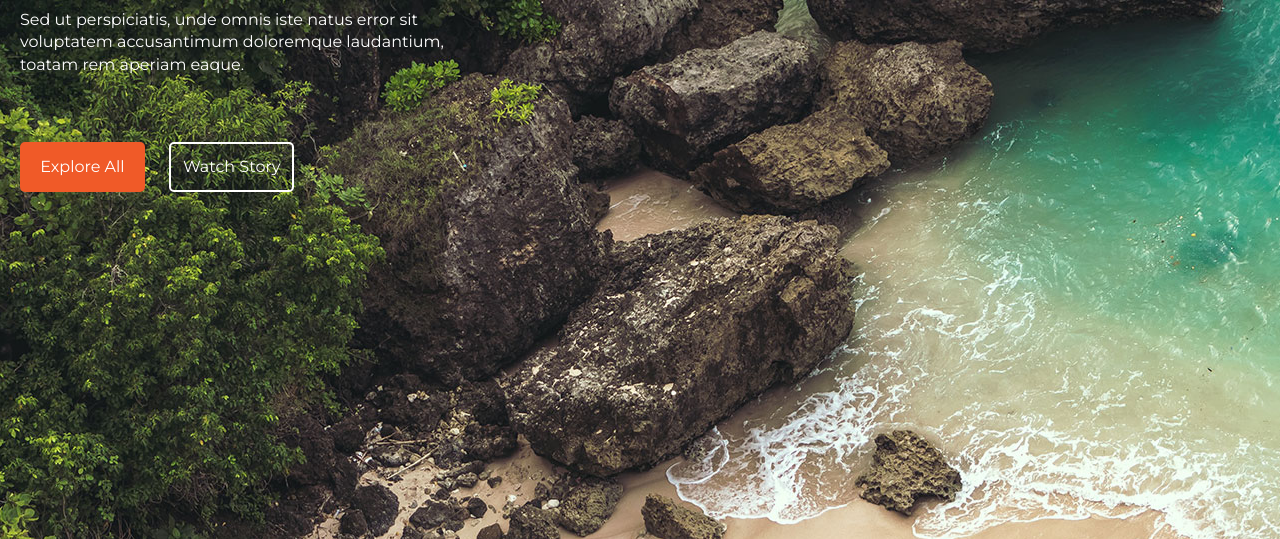
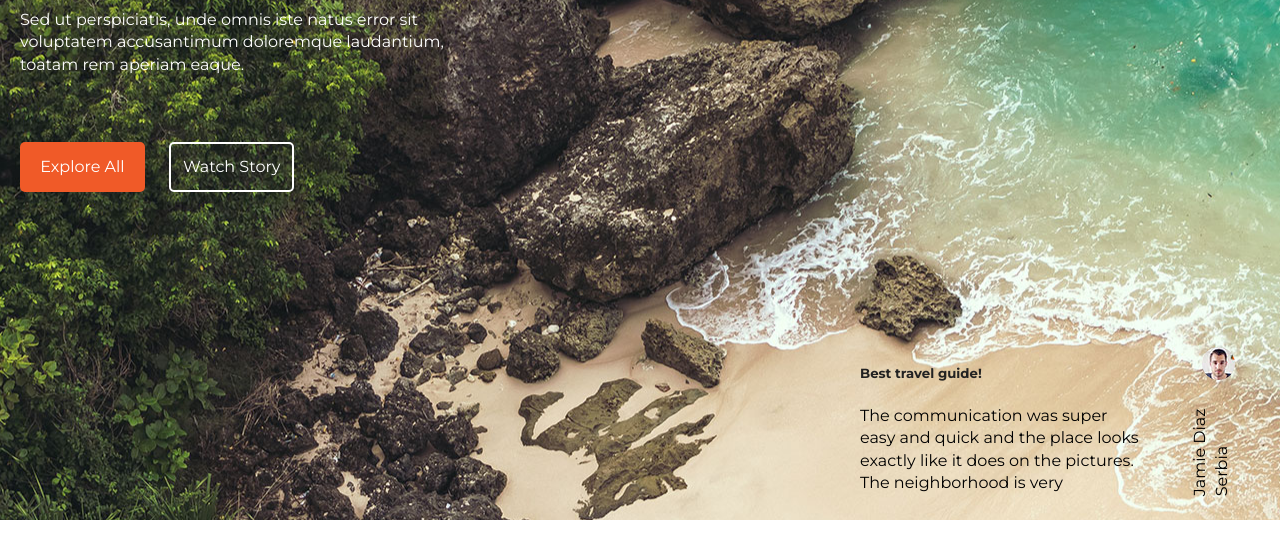
Before and after one commit to Soullighter/Travel_site, a plain HTML site: page index.html in a window 1280 px wide. Shown: the part 209-748 px from the top of the page. Drawn offline with nearby package versions, Linux system fonts and the light colour scheme.

Commit message:
tablet-update
Adjusting hero section.
Adjusting part where are user description and image.

```diff
--- a/css/main.css
+++ b/css/main.css
@@ -203,12 +203,19 @@ nav {
     max-width: 220px;
     float: right;
 }
-.user-experience li:nth-child(3){
-    font-weight: 700;
-}
 .user-experience img {
     border-radius: 50%;
+    float: right;
+    margin-top: 5px;
 }
+.user-experience .user-right-side {
+    float: left;
+    margin-left: 75px;
+}
+.user-experience .user-right-side p {
+    margin: 0;
+}
+
 
 /**********Hero end**********/
 
@@ -424,8 +431,25 @@ button {
    @media only screen and (min-width: 768px) {
     /**********Hero**********/
     .user-experience {
-        margin-top: 350px;
+        max-width: 400px;
+        text-align: left;
     }
+    .user-experience img {
+        widows: 45px;
+        float: right;
+        margin-right: 25px;
+    }
+    .user-experience .user-left-side {
+        float: left;
+        width: 70%;
+    }
+    .user-experience .user-right-side {
+        transform: rotate(270deg);
+        margin-left: 77%;
+        margin-top: -80px;
+    }
+
+
     /**********Tour**********/
     .tour-informations .left-side {
         width: 80.33%;
--- a/index.html
+++ b/index.html
@@ -55,10 +55,10 @@
           <button class="btn">Explore All</button>
           <button class="btn-2">Watch Story</button>
         </div>
-        <ul class="user-experience unstyle-list clearfix">
+        <!--<ul class="user-experience unstyle-list clearfix">
           <li>
             <h5>Best travel guide!</h5>
-            <!--<img src="img/left-quote.png" alt="Left quote" class="left-quote">-->
+            <img src="img/left-quote.png" alt="Left quote" class="left-quote">
           </li>
           <li>
             <p>The communication was super easy and quick and the place looks exactly like it does on the pictures. The neighborhood is very</p>
@@ -72,7 +72,22 @@
           <li>
             <img src="img/user.jpg" alt="User">
           </li>
-        </ul>
+        </ul>-->
+
+        <div class="user-experience">
+          <div class="user-left-side">
+            <h5>Best travel guide!</h5>
+              <!--<img src="img/left-quote.png" alt="Left quote" class="left-quote">-->
+                <p>The communication was super easy and quick and the place looks exactly like it does on the pictures. The neighborhood is very</p>
+          </div>
+          <div>
+              <img src="img/user.jpg" alt="User">
+            </div>
+          <div class="user-right-side">
+            <p>Jamie Diaz</p>
+            <p>Serbia</p>
+          </div>
+        </div>
       </div>
 
   <div class="explore container">
```
